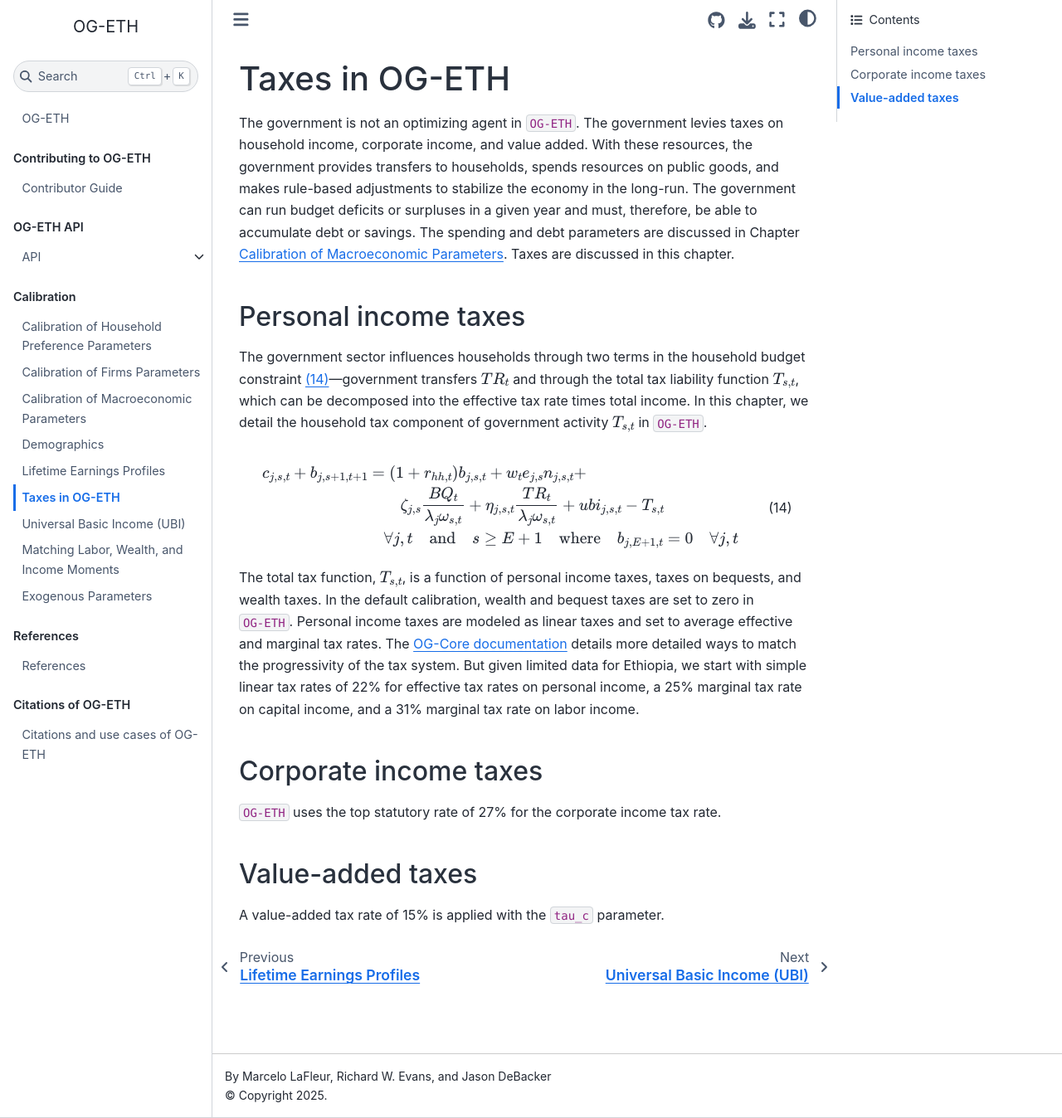
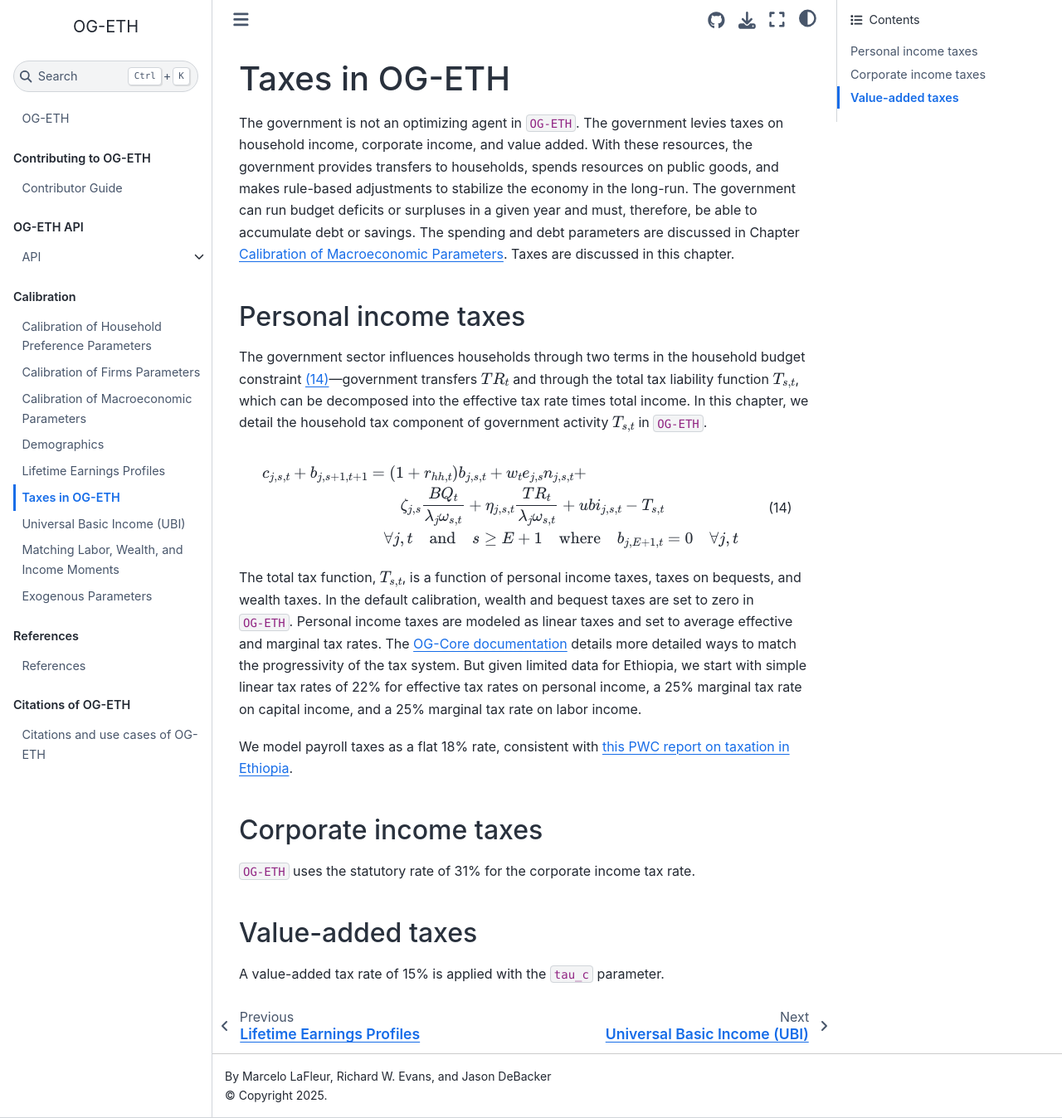
Before and after one commit to jdebacker/OG-ETH, a Jupyter Book: the page built from docs/book/content/calibration/taxes.md, in a window 1280 px wide and 1348 px high. Shown: the whole window at 83% size. Built offline with Jupyter Book 1.0.4 settings and Sphinx 7.4.7 and the Sphinx Book theme 1.1.4, drawn with Linux system fonts in a browser that asks for light colours; comment, search, counter and statistics services are not loaded.

Commit message:
update docs for tax rates

````diff
--- a/docs/book/content/calibration/taxes.md
+++ b/docs/book/content/calibration/taxes.md
@@ -14,11 +14,13 @@ The government sector influences households through two terms in the household b
   &\quad\forall j,t\quad\text{and}\quad s\geq E+1 \quad\text{where}\quad b_{j,E+1,t}=0\quad\forall j,t
 ```
 
-The total tax function, $T_{s,t}$, is a function of personal income taxes, taxes on bequests, and wealth taxes.  In the default calibration, wealth and bequest taxes are set to zero in `OG-ETH`. Personal income taxes are modeled as linear taxes and set to average effective and marginal tax rates.  The [OG-Core documentation](https://pslmodels.github.io/OG-Core/content/theory/government.html#taxes) details more detailed ways to match the progressivity of the tax system.  But given limited data for Ethiopia, we start with simple linear tax rates of 22% for effective tax rates on personal income, a 25% marginal tax rate on capital income, and a 31\% marginal tax rate on labor income.
+The total tax function, $T_{s,t}$, is a function of personal income taxes, taxes on bequests, and wealth taxes.  In the default calibration, wealth and bequest taxes are set to zero in `OG-ETH`. Personal income taxes are modeled as linear taxes and set to average effective and marginal tax rates.  The [OG-Core documentation](https://pslmodels.github.io/OG-Core/content/theory/government.html#taxes) details more detailed ways to match the progressivity of the tax system.  But given limited data for Ethiopia, we start with simple linear tax rates of 22% for effective tax rates on personal income, a 25% marginal tax rate on capital income, and a 25\% marginal tax rate on labor income.
+
+We model payroll taxes as a flat 18% rate, consistent with [this PWC report on taxation in Ethiopia](https://taxsummaries.pwc.com/ethiopia/individual/other-taxes#:~:text=Employers%20are%20required%20to%20contribute,employee's%20contribution%20is%20at%207%25).
 
 ## Corporate income taxes
 
-`OG-ETH` uses the top statutory rate of 27% for the corporate income tax rate.
+`OG-ETH` uses the statutory rate of 31% for the corporate income tax rate.
 
 ## Value-added taxes
 
````
